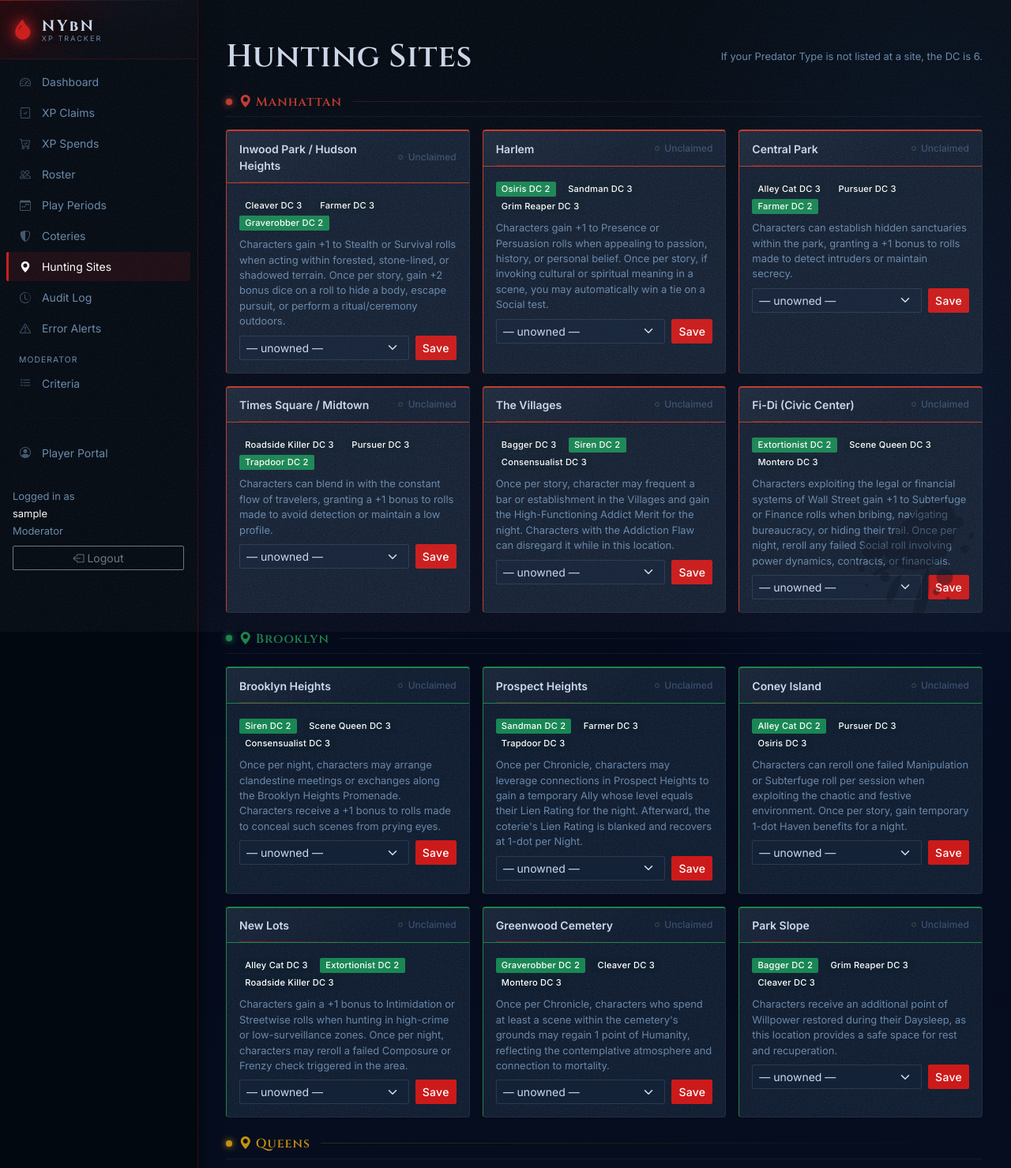
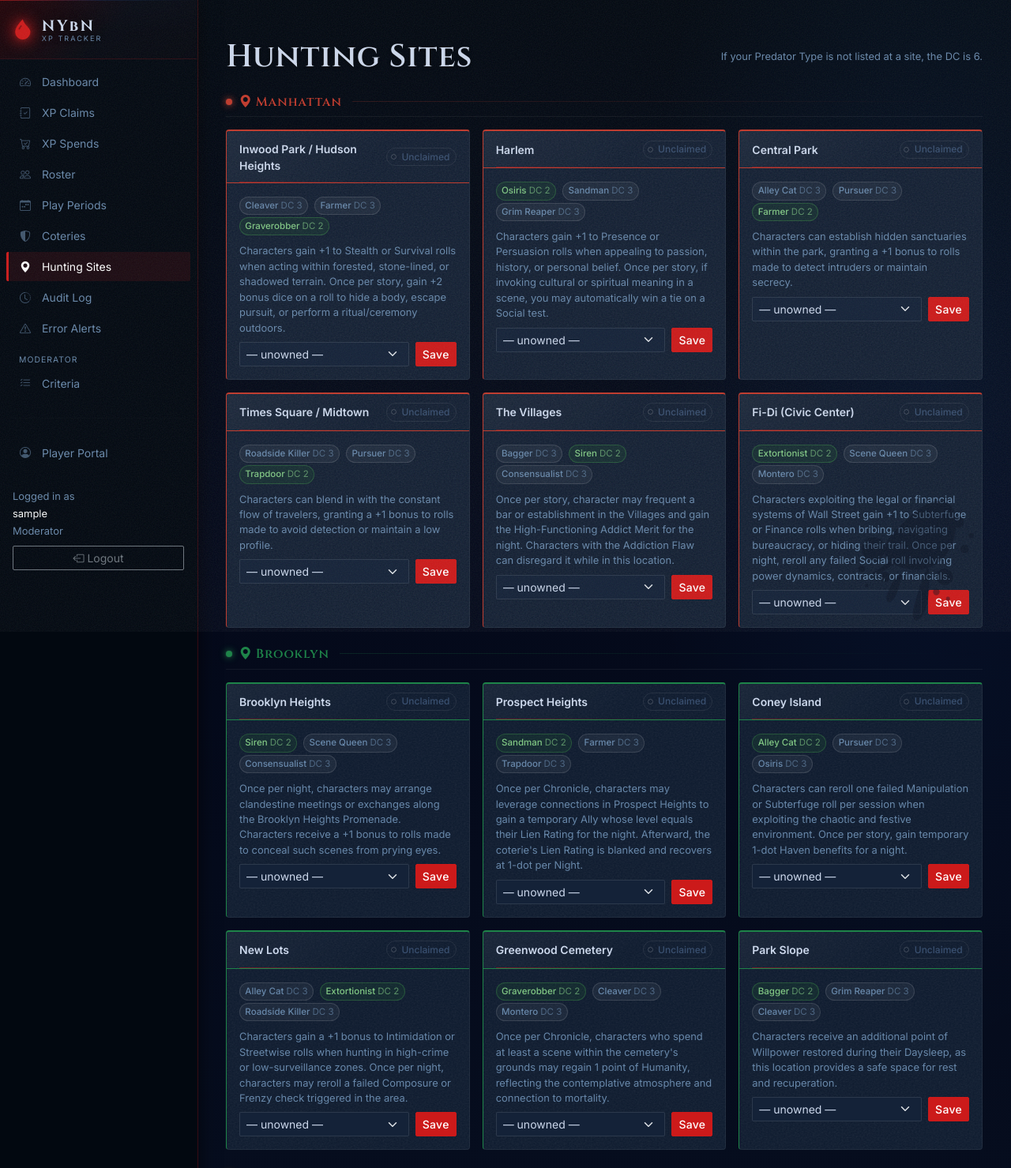
Before and after one commit to nyxthasage121-oss/nybn-xp-tracker, a Flask app: page /sites/ in a window 1280 px wide. Shown: the top 1479 px of the page at 79% size. Run offline with Flask 3, Linux system fonts and the light colour scheme; the visitor is signed in with stand-in values (Sample User, id 1); parts of the project's set-up code (start-up, migrations or seed data) failed here and were passed over; some libraries are stand-ins or nearby versions.

Commit message:
Sites: subtler DC badges, more readable ownership label
Ownership label: thin borough-colored border pill with subtle background
tint — stands out without screaming, glowing pip dot stays for flair.

DC badges: replace bright Bootstrap bg-success/bg-danger/bg-secondary
with muted outlined pills that read the theme:
- DC 2 (easy): dim green tint + soft green border + #81c784 text
- DC 3 (mid): near-invisible neutral outline
- DC 4+ (hard): dim crimson tint + soft red border + muted red text
DC number rendered slightly faded to separate label from number.

Co-Authored-By: Claude Sonnet 4.6 <noreply@anthropic.com>

```diff
--- a/apps/web/app/static/css/style.css
+++ b/apps/web/app/static/css/style.css
@@ -1346,14 +1346,18 @@ tr.has-clan-color {
     );
 }
 
-/* Ownership indicator — pip dot + plain text, no badge box */
+/* Ownership indicator — glowing pip + subtle pill label */
 .site-owner-label {
     display: inline-flex;
     align-items: center;
     gap: 0.4rem;
     font-size: 0.75rem;
     font-family: 'Inter', sans-serif;
-    color: var(--text-muted);
+    color: var(--text-primary);
+    background: rgba(255, 255, 255, 0.05);
+    border: 1px solid var(--borough-color, rgba(255,255,255,0.1));
+    border-radius: 20px;
+    padding: 0.15em 0.6em 0.15em 0.4em;
     max-width: 55%;
     overflow: hidden;
     text-overflow: ellipsis;
@@ -1362,23 +1366,62 @@ tr.has-clan-color {
 }
 
 .site-owner-pip {
-    width: 6px;
-    height: 6px;
+    width: 7px;
+    height: 7px;
     border-radius: 50%;
     flex-shrink: 0;
     background: var(--borough-color, rgba(255,255,255,0.3));
-    box-shadow: 0 0 6px var(--borough-color, transparent),
-                0 0 2px rgba(255,255,255,0.2);
+    box-shadow: 0 0 7px var(--borough-color, transparent);
 }
 
 .site-owner-vacant {
     color: var(--text-disabled);
+    border-color: rgba(255,255,255,0.08);
+    background: transparent;
 }
 
 .site-owner-pip-vacant {
     background: transparent;
     border: 1px solid rgba(255,255,255,0.18);
     box-shadow: none;
+}
+
+/* DC difficulty badges — muted outlined pills, not Bootstrap primary colors */
+.site-dc-badge {
+    display: inline-block;
+    padding: 0.18em 0.55em;
+    border-radius: 20px;
+    font-size: 0.72rem;
+    font-family: 'Inter', sans-serif;
+    font-weight: 500;
+    border: 1px solid transparent;
+    margin-bottom: 2px;
+}
+
+.site-dc-num {
+    opacity: 0.65;
+    font-weight: 400;
+}
+
+/* DC 2 — easy hunting, subtle green tint */
+.site-dc-easy {
+    background: rgba(46, 125, 50, 0.14);
+    border-color: rgba(76, 175, 80, 0.3);
+    color: #81c784;
+}
+
+/* DC 3 — mid, neutral */
+.site-dc-mid {
+    background: rgba(255, 255, 255, 0.05);
+    border-color: rgba(255, 255, 255, 0.12);
+    color: var(--text-muted);
+}
+
+/* DC 4+ — hard, dim red */
+.site-dc-hard {
+    background: rgba(139, 0, 0, 0.18);
+    border-color: rgba(204, 26, 26, 0.3);
+    color: #e07070;
 }
 
 /* ══════════════════════════════════════════════════════════════════
--- a/apps/web/app/templates/sites/list.html
+++ b/apps/web/app/templates/sites/list.html
@@ -45,8 +45,8 @@
             <!-- Predator types / DCs -->
             <div class="mb-2">
               {% for pt in site.predator_types %}
-              <span class="badge {% if pt.dc == 2 %}bg-success{% elif pt.dc == 3 %}bg-secondary{% else %}bg-danger{% endif %} me-1">
-                {{ pt.type }} DC {{ pt.dc }}
+              <span class="site-dc-badge {% if pt.dc == 2 %}site-dc-easy{% elif pt.dc == 3 %}site-dc-mid{% else %}site-dc-hard{% endif %} me-1">
+                {{ pt.type }} <span class="site-dc-num">DC {{ pt.dc }}</span>
               </span>
               {% endfor %}
             </div>
```
